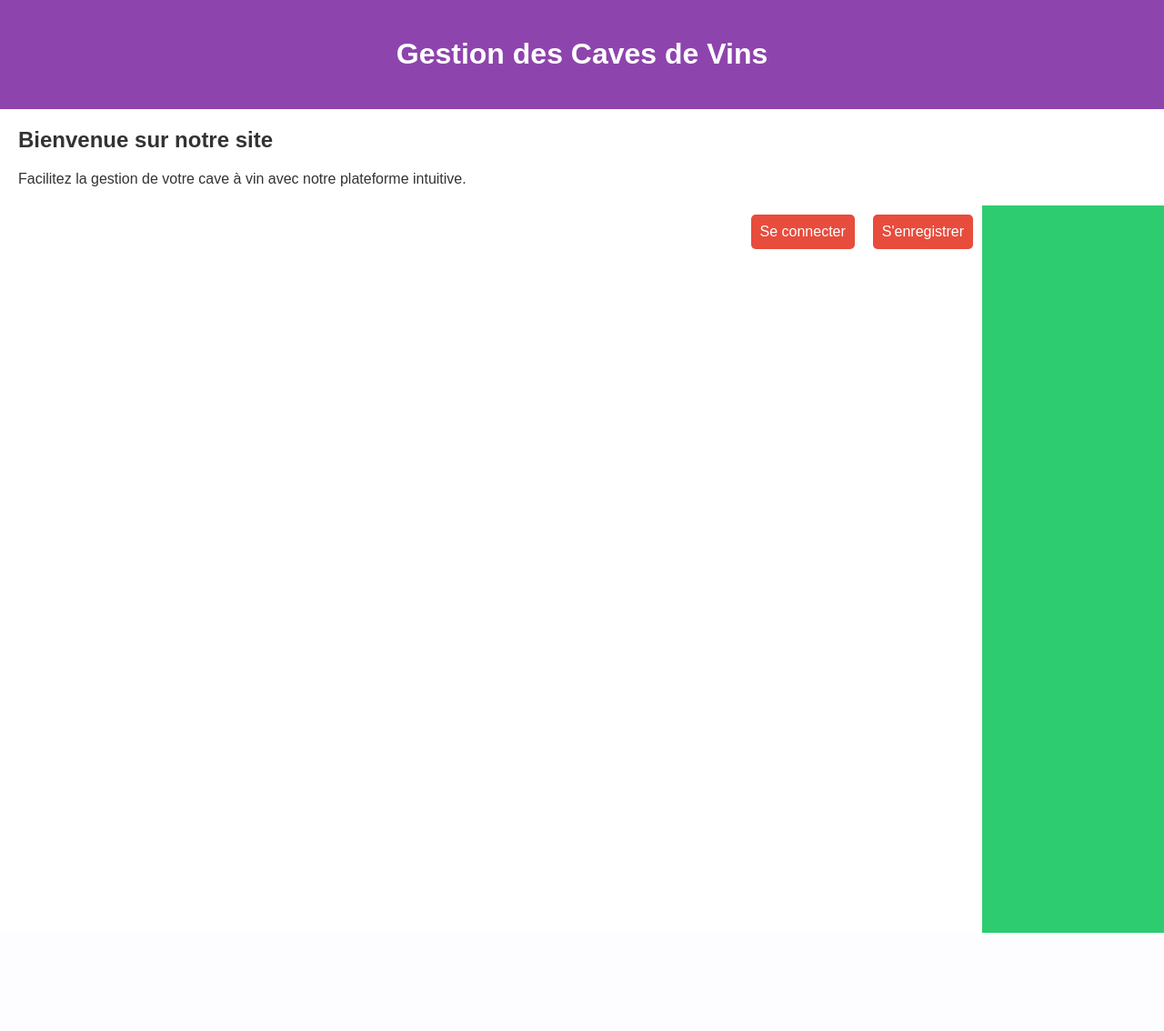
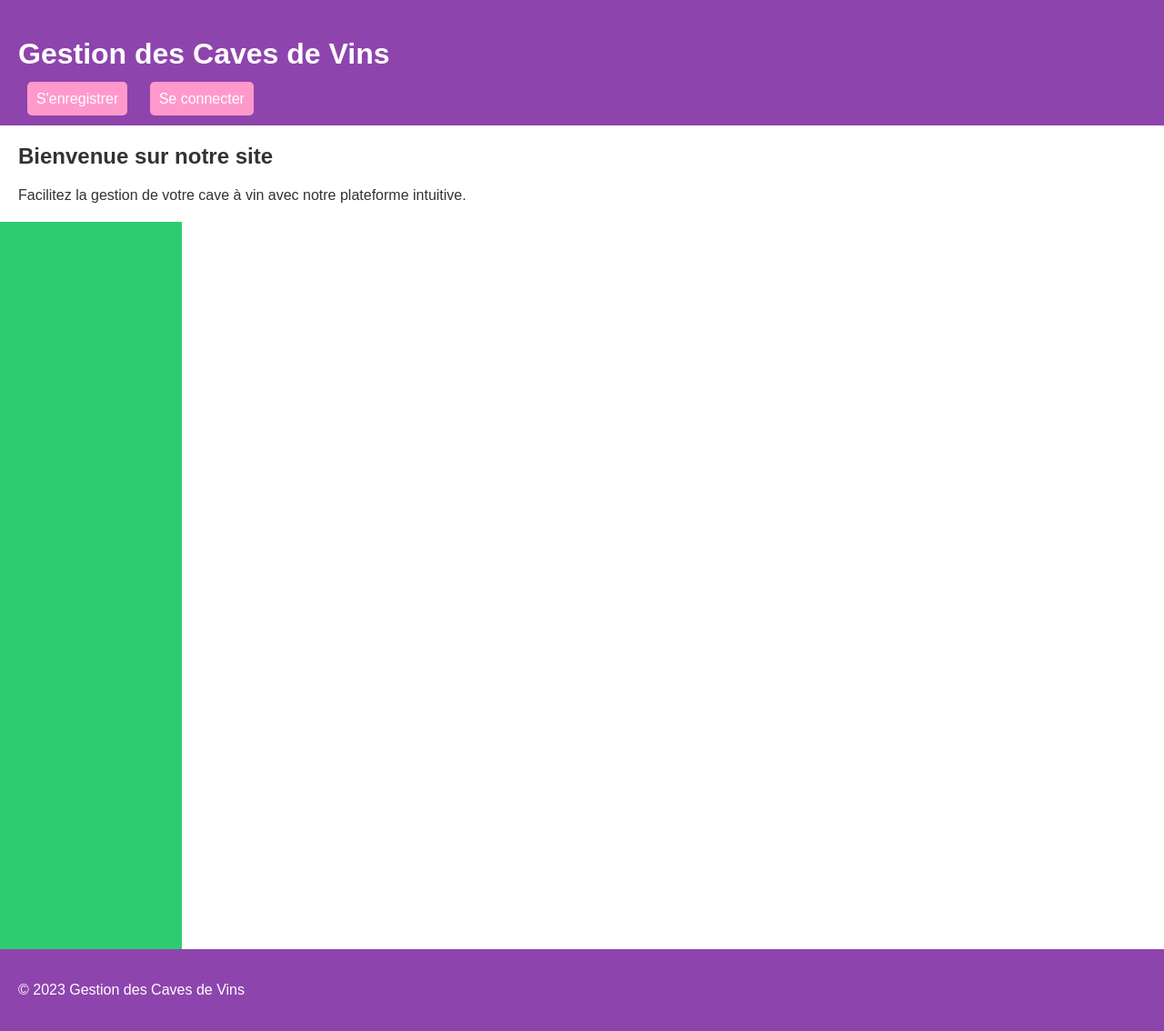
Before and after one commit to chevalley/Projet_M1_python, a Flask app: page / in a window 1280 px wide. Shown: the whole page at 91% size. Before the commit the page ends 1026 px from the top, so only its background shows below. Run offline with Flask 3, Linux system fonts and the light colour scheme.

Commit message:
début de jinja

```diff
--- a/templates/index.html
+++ b/templates/index.html
@@ -1,54 +1,7 @@
-<!DOCTYPE html>
-<html lang="en">
-<head>
-    <meta charset="UTF-8">
-    <meta name="viewport" content="width=device-width, initial-scale=1.0">
-    <title>Gestion des Caves de Vins</title>
-    <style>
-        body {
-            background-color: #ffffff; /* Fond blanc */
-            color: #333333; /* Couleur du texte */
-            font-family: Arial, sans-serif;
-            margin: 0;
-            padding: 0;
-        }
+{% extends "layout.html" %}
+{% block title %} Gestion des Caves de Vins {% endblock %}
 
-        header {
-            background-color: #8e44ad; /* Violet */
-            padding: 20px;
-            text-align: center;
-            color: #ffffff;
-        }
-
-        section {
-            margin: 20px;
-        }
-
-        #slider {
-            float: right;
-            width: 200px; /* Ajustez la largeur selon vos besoins */
-            height: 100vh; /* Hauteur égale à la hauteur de la vue */
-            background-color: #2ecc71; /* Vert */
-        }
-
-        .register-button, .login-button {
-            float: right;
-            margin: 10px;
-            padding: 10px;
-            background-color: #e74c3c; /* Rose très clair */
-            color: #ffffff;
-            text-decoration: none;
-            border: none;
-            border-radius: 5px;
-            cursor: pointer;
-        }
-    </style>
-</head>
-<body>
-
-    <header>
-        <h1>Gestion des Caves de Vins</h1>
-    </header>
+{% block content %}
 
     <section>
         <h2>Bienvenue sur notre site</h2>
@@ -60,8 +13,4 @@
         <!-- Ajoutez ici le contenu du slider selon vos besoins -->
     </div>
 
-    <a href="/inscription" class="register-button">S'enregistrer</a>
-    <a href="/connection" class="login-button">Se connecter</a>
-
-</body>
-</html>
+{% endblock %}
--- /dev/null
+++ b/templates/layout.html
@@ -0,0 +1,66 @@
+<!DOCTYPE html>
+<html lang="en">
+<head>
+    <meta charset="UTF-8">
+    <meta name="viewport" content="width=device-width, initial-scale=1.0">
+    <title>Gestion des Caves de Vins</title>
+    <style>
+        body {
+            background-color: #ffffff; /* Fond blanc */
+            color: #333333; /* Couleur du texte */
+            font-family: Arial, sans-serif;
+            margin: 0;
+            padding: 0;
+        }
+
+        header, footer {
+            background-color: #8e44ad; /* Violet */
+            padding: 20px;
+            color: #ffffff;
+            position: static;
+        }
+
+        .register-button, .login-button {
+            margin: 10px;
+            padding: 10px;
+            background-color: #ff99cc; /* Rose plus prononcé */
+            color: #ffffff;
+            text-decoration: none;
+            border: none;
+            border-radius: 5px;
+            cursor: pointer;
+        }
+
+        .login-button {
+            margin-right: 20px;
+
+        }
+
+        section {
+            margin: 20px;
+        }
+
+        #slider {
+            width: 200px; /* Ajustez la largeur selon vos besoins */
+            height: 100vh; /* Hauteur égale à la hauteur de la vue */
+            background-color: #2ecc71; /* Vert */
+        }
+    </style>
+</head>
+<body>
+
+    <header>
+        <h1> {% block title%}{% endblock %} </h1>
+        <a href="#" class="register-button">S'enregistrer</a>
+        <a href="#" class="login-button">Se connecter</a>
+    </header>
+
+    {% block content%}
+    {% endblock %}
+
+    <footer>
+        <p>&copy; 2023 Gestion des Caves de Vins</p>
+    </footer>
+
+</body>
+</html>
```
